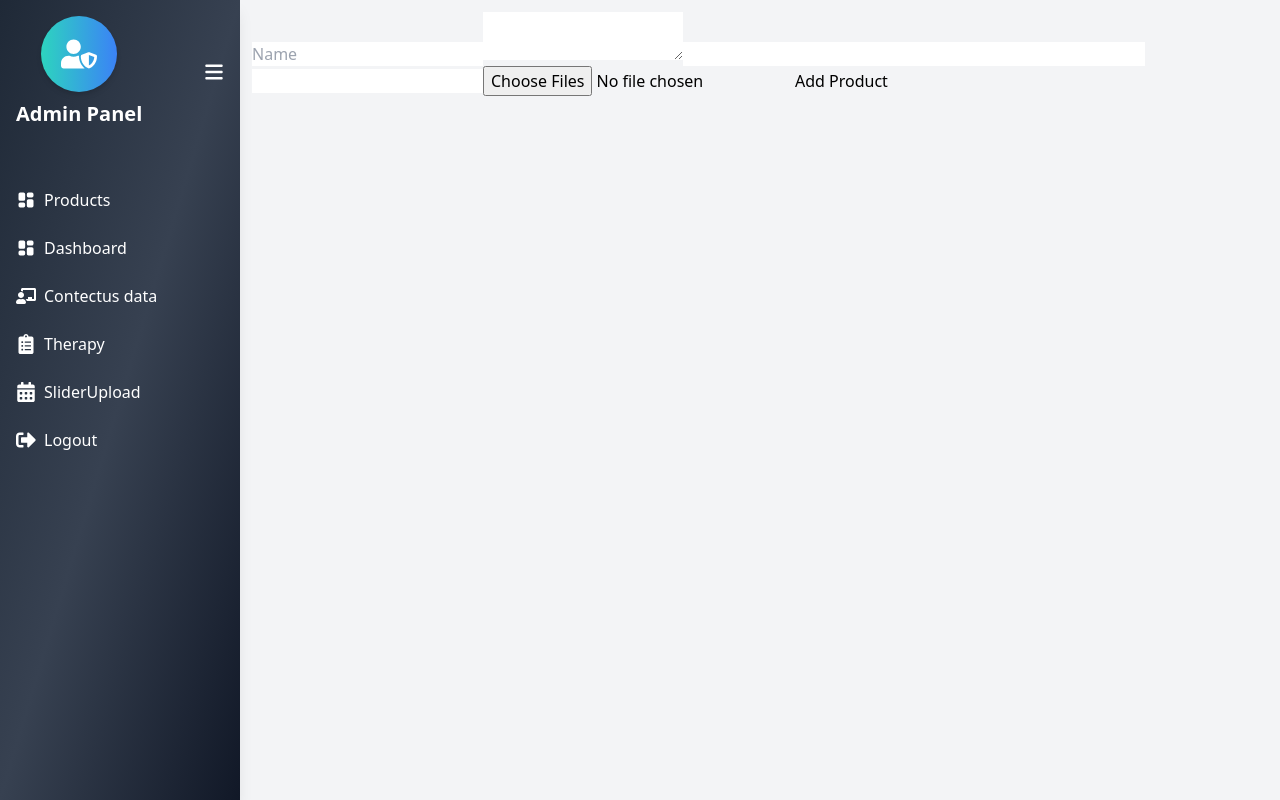
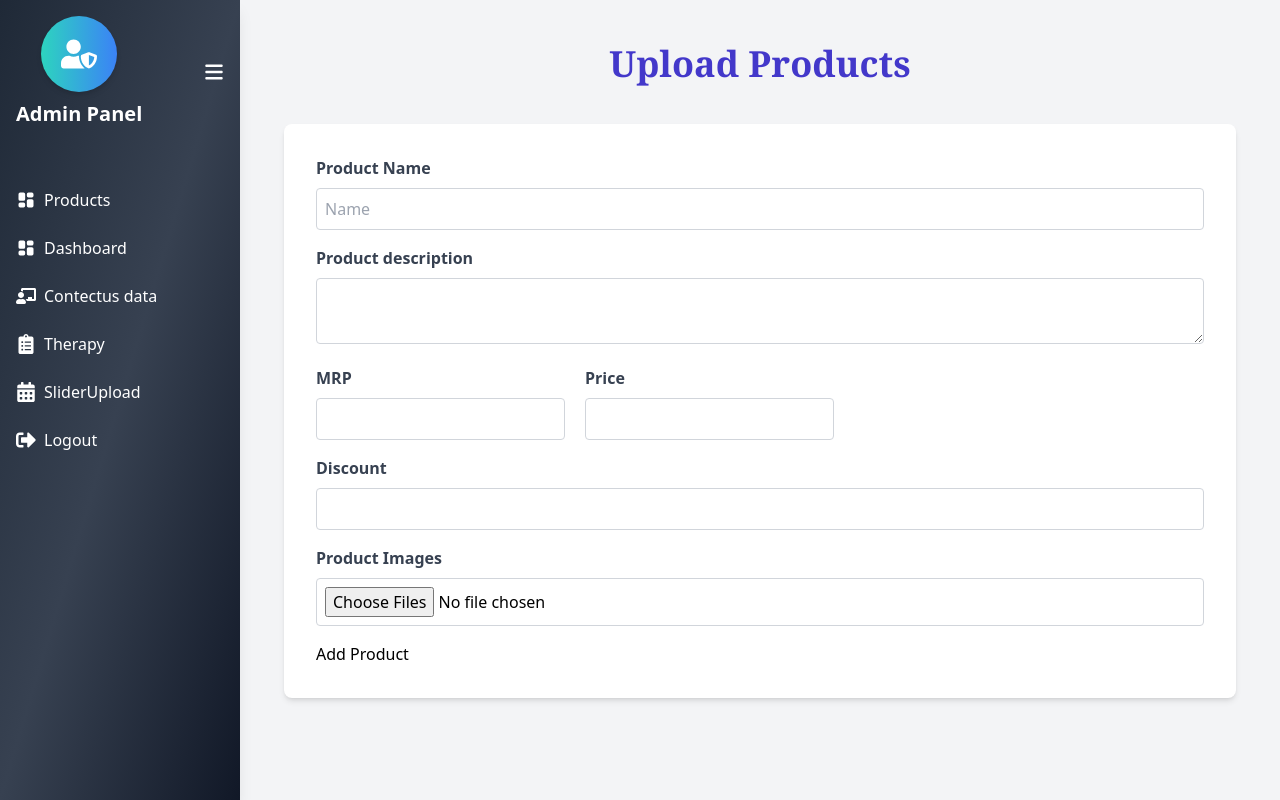
Before and after one commit to adityasinghchouhan1/Aayurvaan, a React (Vite) app in the folder admin/: page /dashboard/ProductUpload in a window 1280 px wide. Built offline with nearby package versions, Linux system fonts and the light colour scheme.

Commit message:
fix layout

```diff
--- a/admin/src/components/Products/AdminAddProduct.jsx
+++ b/admin/src/components/Products/AdminAddProduct.jsx
@@ -44,14 +44,75 @@ export default function AdminAddProduct() {
   }
 
   return (
-    <form onSubmit={submit}>
-      <input name="name" onChange={handleChange} placeholder="Name" />
-      <textarea name="description" onChange={handleChange} />
-      <input name="mrp" onChange={handleChange} />
-      <input name="price" onChange={handleChange} />
-      <input name="discount" onChange={handleChange} />
-      <input type="file" name="images" multiple onChange={handleChange} />
-      <button>Add Product</button>
-    </form>
+    <div className=" p-8">
+      <h1 className="text-4xl font-bold text-center font-serif mb-10 text-indigo-700">
+        Upload Products
+      </h1>
+      <div className="bg-white shadow-md rounded-lg p-8  mx-auto mb-12">
+        <form onSubmit={submit}>
+          <label className="block mb-2 font-semibold text-gray-700">
+            Product Name
+          </label>
+          <input
+            name="name"
+            onChange={handleChange}
+            placeholder="Name"
+            className="mb-4 w-full rounded border border-gray-300 p-2 focus:outline-indigo-500"
+          />
+          <label className="block mb-2 font-semibold text-gray-700">
+            Product description
+          </label>
+          <textarea
+            name="description"
+            onChange={handleChange}
+            className="mb-4 w-full rounded border border-gray-300 p-2 focus:outline-indigo-500"
+          />
+          <div className="flex w-full gap-5">
+            <div>
+              <label className="block mb-2 font-semibold text-gray-700">
+                MRP
+              </label>
+              <input
+                name="mrp"
+                onChange={handleChange}
+                className="mb-4 w-full rounded border border-gray-300 p-2 focus:outline-indigo-500"
+              />
+            </div>
+            <div>
+              <label className="block mb-2 font-semibold text-gray-700">
+                Price
+              </label>
+
+              <input
+                name="price"
+                onChange={handleChange}
+                className="mb-4 w-full rounded border border-gray-300 p-2 focus:outline-indigo-500"
+              />
+            </div>
+          </div>
+          <label className="block mb-2 font-semibold text-gray-700">
+            Discount
+          </label>
+
+          <input
+            name="discount"
+            onChange={handleChange}
+            className="mb-4 w-full rounded border border-gray-300 p-2 focus:outline-indigo-500"
+          />
+          <label className="block mb-2 font-semibold text-gray-700">
+            Product Images
+          </label>
+
+          <input
+            type="file"
+            name="images"
+            multiple
+            onChange={handleChange}
+            className="mb-4 w-full rounded border border-gray-300 p-2 focus:outline-indigo-500"
+          />
+          <button>Add Product</button>
+        </form>
+      </div>
+    </div>
   )
 }
```
